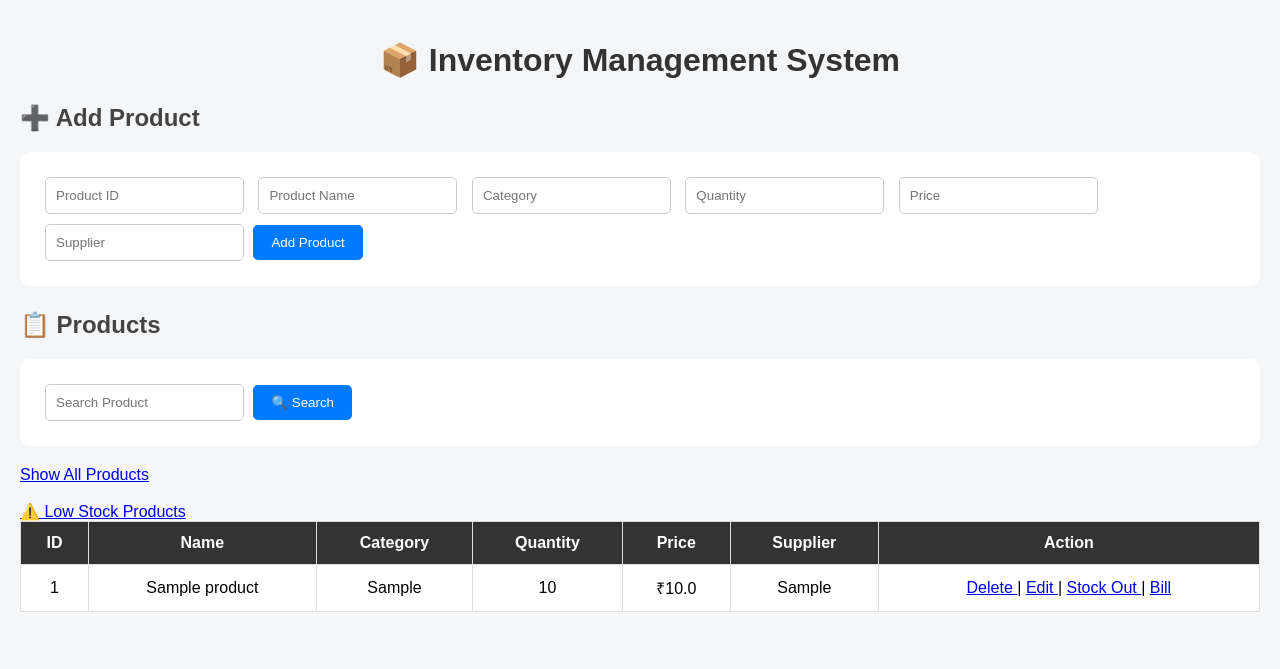
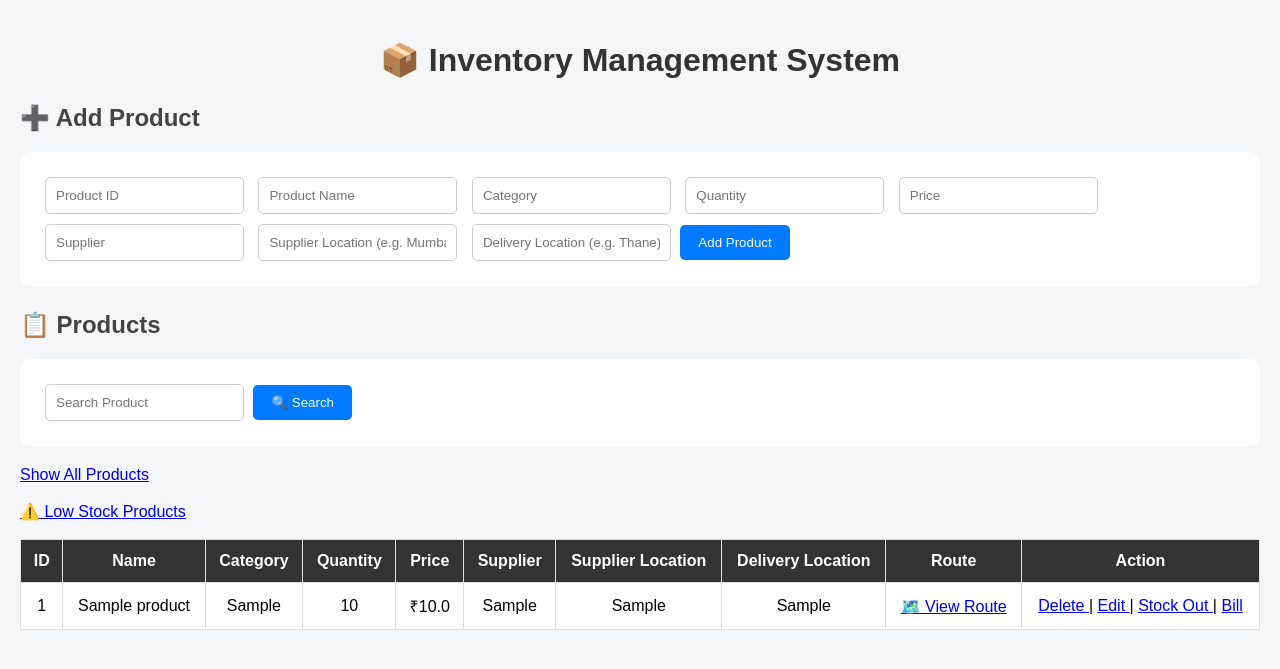
Before and after one commit to gayatri08-wq/Inventory_website, a Flask app: page / in a window 1280 px wide. Shown: the top 669 px of the page. Run offline with Flask 3, Linux system fonts and the light colour scheme; tables that the repository leaves empty hold one stand-in row (values such as "Sample post").

Commit message:
Enhance product form with supplier and delivery fields

```diff
--- a/templates/index.html
+++ b/templates/index.html
@@ -15,21 +15,49 @@
 
     <form action="/add" method="POST">
 
-        <input type="text" name="id" placeholder="Product ID" required>
+        <input type="text"
+               name="product_id"
+               placeholder="Product ID"
+               required>
 
-        <input type="text" name="name" placeholder="Product Name" required>
+        <input type="text"
+               name="name"
+               placeholder="Product Name"
+               required>
 
-        <input type="text" name="category" placeholder="Category">
+        <input type="text"
+               name="category"
+               placeholder="Category">
 
-        <input type="number" name="quantity" placeholder="Quantity" required>
+        <input type="number"
+               name="quantity"
+               placeholder="Quantity"
+               required>
 
-        <input type="number" step="0.01" name="price" placeholder="Price" required>
+        <input type="number"
+               step="0.01"
+               name="price"
+               placeholder="Price"
+               required>
 
-        <input type="text" name="supplier" placeholder="Supplier">
+        <input type="text"
+               name="supplier"
+               placeholder="Supplier">
+
+        <input type="text"
+               name="supplier_location"
+               placeholder="Supplier Location (e.g. Mumbai)"
+               required>
+
+        <input type="text"
+               name="delivery_location"
+               placeholder="Delivery Location (e.g. Thane)"
+               required>
 
         <button type="submit">Add Product</button>
 
     </form>
+
 
     <h2>📋 Products</h2>
 
@@ -44,11 +72,15 @@
     </form>
 
     <a href="/">Show All Products</a>
+
     <br><br>
 
     <a href="/low-stock">
         ⚠️ Low Stock Products
     </a>
+
+    <br><br>
+
 
     <table>
 
@@ -59,8 +91,12 @@
             <th>Quantity</th>
             <th>Price</th>
             <th>Supplier</th>
+            <th>Supplier Location</th>
+            <th>Delivery Location</th>
+            <th>Route</th>
             <th>Action</th>
         </tr>
+
 
         {% for product in products %}
 
@@ -79,19 +115,50 @@
             <td>{{ product['supplier'] }}</td>
 
             <td>
+                {{ product['supplier_location'] or 'Not Available' }}
+            </td>
+
+            <td>
+                {{ product['delivery_location'] or 'Not Available' }}
+            </td>
+
+            <td>
+
+                {% if product['supplier_location'] and product['delivery_location'] %}
+
+                <a href="https://www.google.com/maps/dir/?api=1&origin={{ product['supplier_location'] | urlencode }}&destination={{ product['delivery_location'] | urlencode }}"
+                   target="_blank">
+                    🗺️ View Route
+                </a>
+
+                {% else %}
+
+                Not Available
+
+                {% endif %}
+
+            </td>
+
+
+            <td>
 
                 <a href="/delete/{{ product['id'] }}"
                    onclick="return confirm('Delete this product?')">
                     Delete
                 </a>
+
                 |
+
                 <a href="/edit/{{ product['id'] }}">
                     Edit
                 </a>
+
                 |
+
                 <a href="/stock-out/{{ product['id'] }}">
                     Stock Out
                 </a>
+
                 |
 
                 <a href="/bill/{{ product['id'] }}">
@@ -106,5 +173,6 @@
 
     </table>
 
+
 </body>
 </html>
```
Lines whose indentation alone changed are shown as unchanged.
